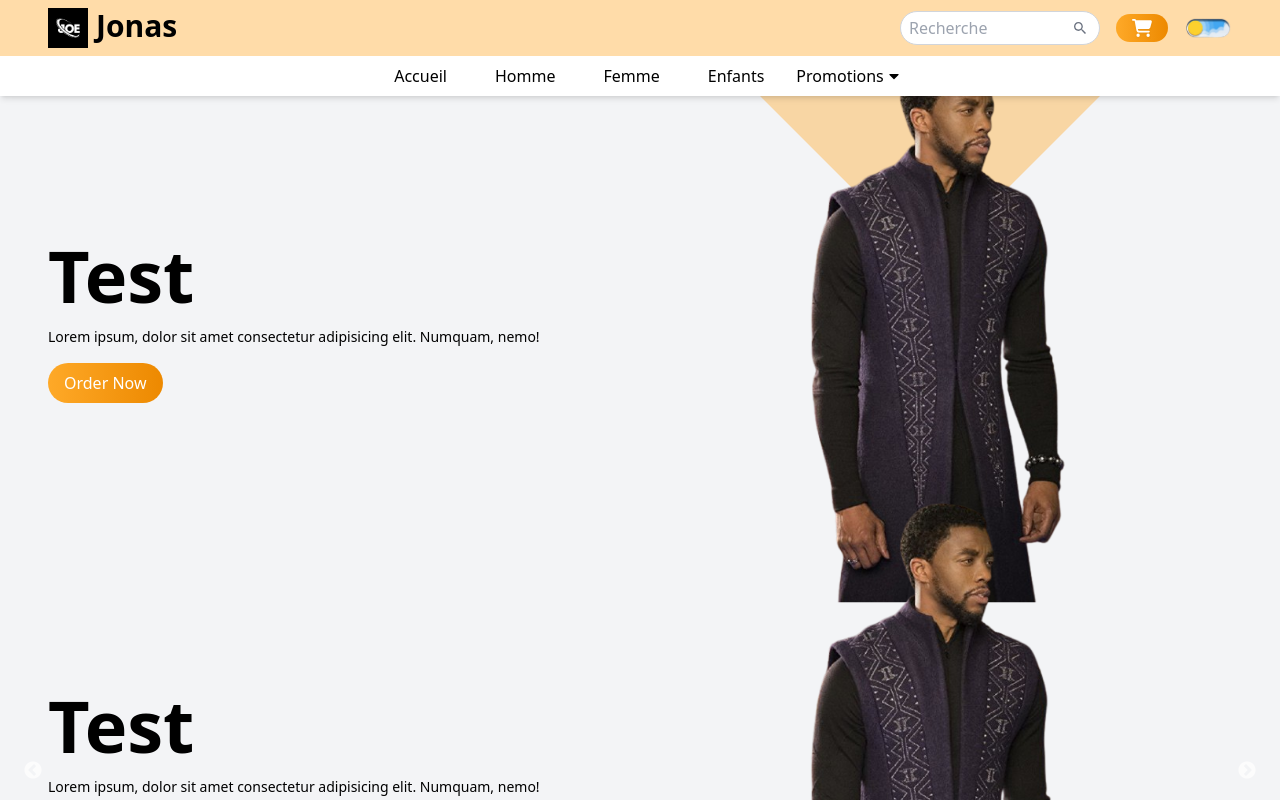
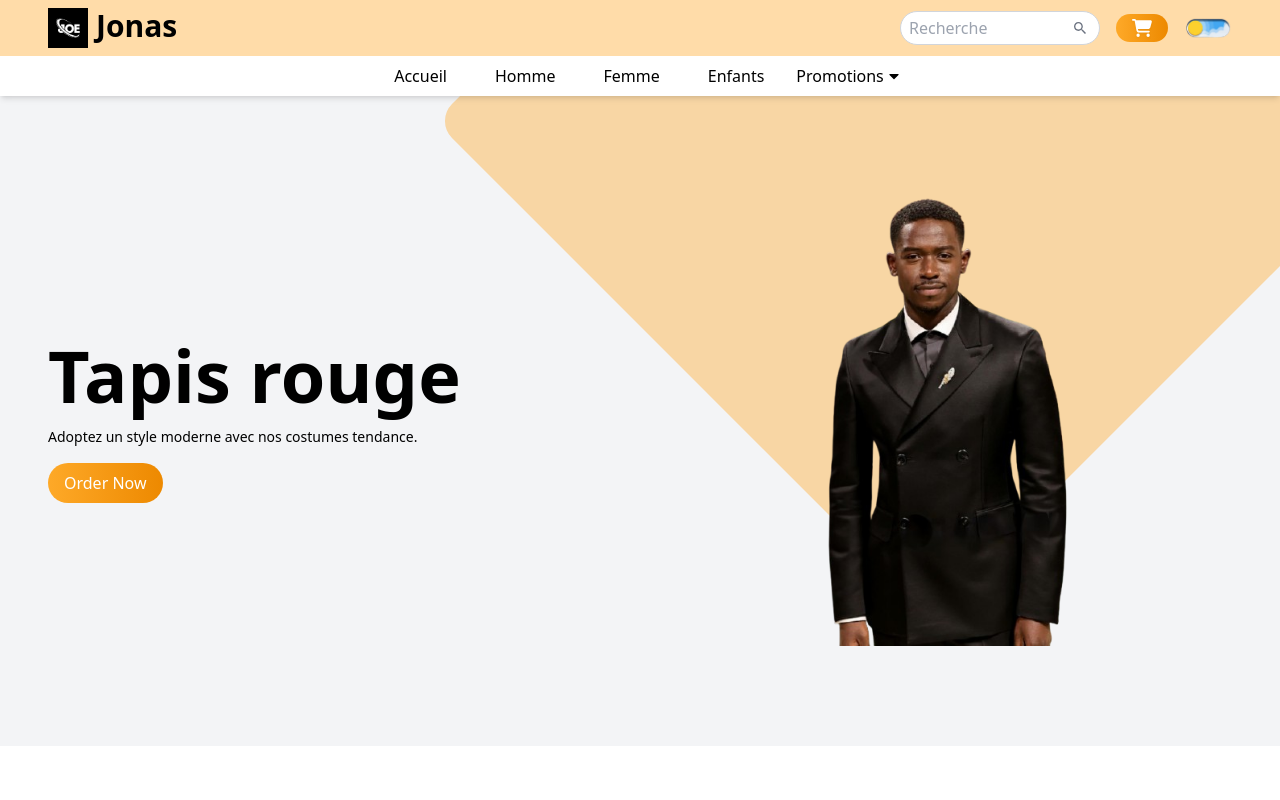
Before and after one commit to JoeLeDev/Shopping-site, a React (Vite) app: page / in a window 1280 px wide. Shown: the top 800 px of the page. Built offline with nearby package versions, Linux system fonts and the light colour scheme.

Commit message:
Hero section

```diff
--- a/src/components/Hero/Hero.jsx
+++ b/src/components/Hero/Hero.jsx
@@ -1,32 +1,42 @@
-import React from "react";
-import Image1 from "../../assets/hero/Image-Homme-1.jpg";
-import Image2 from "../../assets/hero/Image-Homme-2.jpg";
-import Image3 from "../../assets/hero/Image-Homme-3.jpg";
-import black from "../../assets/hero/black-panther.png";
+import Image1 from "../../assets/hero/black-panther.png";
+import Image2 from "../../assets/hero/Damson_idris.png";
+import Image3 from "../../assets/hero/Jonas.png";
 import Slider from "react-slick";
 
 const ImageList = [
   {
     id: 1,
     img: Image1,
-    title: "Test 1",
-    description: "Description 1",
+    title: "Tenue traditionnelle",
+    description: " Alliez classe et confort avec nos costumes sur mesure.",
   },
   {
     id: 2,
     img: Image2,
-    title: "Test 2",
-    description: "Description 2",
+    title: "Tapis rouge",
+    description: "Adoptez un style moderne avec nos costumes tendance.",
   },
   {
     id: 3,
     img: Image3,
-    title: "Test 3",
-    description: "Description 3",
+    title: "Mariage",
+    description: "Découvrez l'élégance intemporelle du costume noir.",
   },
 ];
 
 const Hero = () => {
+  var settings = {
+    dots: false,
+    arrows: false,
+    infinite: true,
+    speed: 800,
+    slidesToScroll: 1,
+    autoplay: true,
+    autoplaySpeed: 4000,
+    cssEase: "ease-in-out",
+    pauseOnHover: false,
+    pauseOnFocus: true,
+  };
   return (
     <div
       className="relative overflow-hidden min-h-[550px] sm:min-h-[650px] bg-gray-100 flex
@@ -40,22 +50,17 @@ const Hero = () => {
       ></div>
       {/* Hero section */}
       <div className="container pb-8 sm:pb-0">
-        <Slider>
-
-        <div>
+        <Slider {...settings}>
+          {ImageList.map((data) => (
+            <div key={data.id}>
               <div className="grid grid-cols-1 sm:grid-cols-2">
                 {/* text content section */}
-            <div
-            className="flex flex-col justify-center gap-4 pt-12 sm:pt-0 text-center sm:text-left
-            order-2 sm:order-1 relative z-10"
-            >
+                <div className="flex flex-col justify-center gap-4 pt-12 sm:pt-0 text-center sm:text-left
+                    order-2 sm:order-1 relative z-10">
                   <h1 className="text-5xl sm:text-6xl lg:text-7xl font-bold">
-                Test{" "}
+                    {data.title}
                   </h1>
-              <p className="text-sm">
-                Lorem ipsum, dolor sit amet consectetur adipisicing elit.
-                Numquam, nemo!
-              </p>
+                  <p className="text-sm">{data.description}</p>
                   <div>
                     <button
                       className="bg-gradient-to-r from-primary to-secondary
@@ -66,19 +71,19 @@ const Hero = () => {
                   </div>
                 </div>
                 {/* image section */}
-            <div
-            className="order-1 sm:order-2"
-            >
-                <div
-                className="relative z-10">
-                    <img src={black} alt=""
-                    className="w-[300px] h-[300px] sm:h-[450px] sm:w-[450px] sm:scale-125
+                <div className="order-1 sm:order-2">
+                  <div className="relative z-10">
+                    <img
+                      src={data.img}
+                      alt=""
+                      className="w-[300px] h-[300px] sm:h-[450px] sm:w-[450px]
                                 object-contain mx-auto"
                     />
                   </div>
                 </div>
               </div>
             </div>
+          ))}
         </Slider>
       </div>
     </div>
```
Also changed, not shown: src/assets/hero/Jonas.png. Lines whose indentation alone changed are shown as unchanged.
